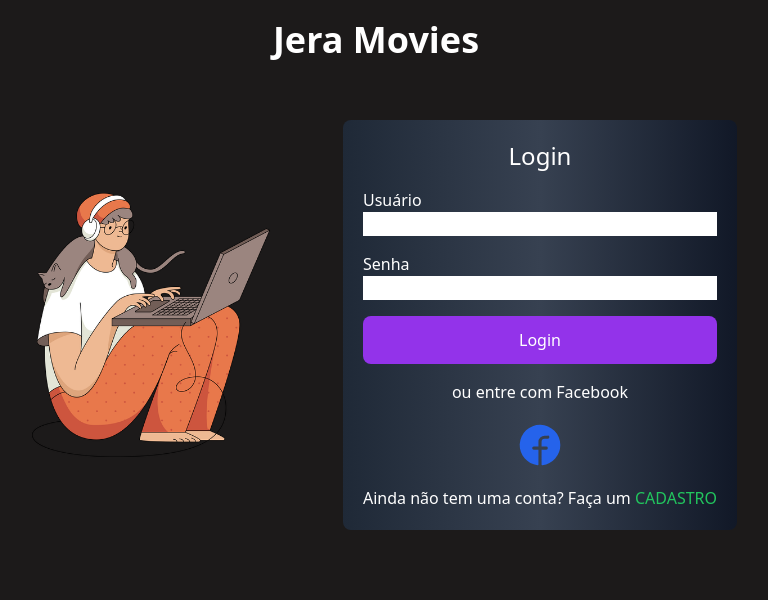
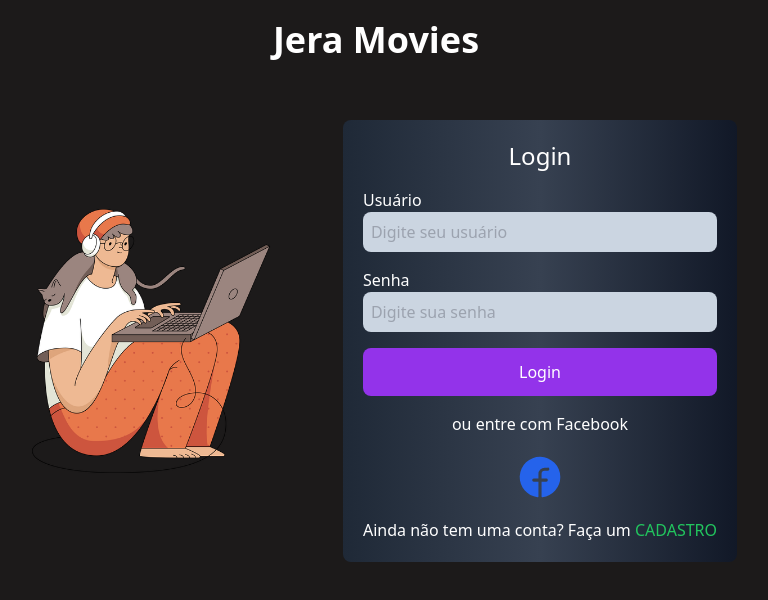
Before and after one commit to Murillou/jera-movies, a React (Vite) app in the folder front-end/: page / in a window 1280 px wide. Shown: the top 600 px of the page, without its empty margins (264-1032 px from the left). Built offline with nearby package versions, Linux system fonts and the light colour scheme.

Commit message:
[feat] componetização dos inputs e labels

```diff
--- /dev/null
+++ b/front-end/src/components/Common/Input.tsx
@@ -0,0 +1,18 @@
+interface InputProps {
+  type: string;
+  name: string;
+  id: string;
+  placeholder: string;
+}
+
+export function Input({ type, name, id, placeholder }: InputProps) {
+  return (
+    <input
+      className="bg-slate-300 p-2 rounded-lg text-slate-50"
+      type={type}
+      name={name}
+      id={id}
+      placeholder={placeholder}
+    />
+  );
+}
--- /dev/null
+++ b/front-end/src/components/Common/Label.tsx
@@ -0,0 +1,8 @@
+interface LabelProps {
+  htmlFor: string;
+  content: string;
+}
+
+export function Label({ htmlFor, content }: LabelProps) {
+  return <label htmlFor={htmlFor}>{content}</label>;
+}
--- a/front-end/src/components/Login/Login.tsx
+++ b/front-end/src/components/Login/Login.tsx
@@ -1,5 +1,7 @@
 import { FacebookLogo } from 'phosphor-react';
 import watchingFilm from '../../assets/girl-watching.webp';
+import { Input } from '../Common/Input';
+import { Label } from '../Common/Label';
 
 export function Login() {
   return (
@@ -17,13 +19,23 @@ export function Login() {
           <h1 className="text-2xl">Login</h1>
 
           <div className="flex flex-col w-full">
-            <label htmlFor="username">Usuário</label>
-            <input type="text" name="username" id="username" />
+            <Label htmlFor="username" content="Usuário" />
+            <Input
+              type="text"
+              name="username"
+              id="username"
+              placeholder="Digite seu usuário"
+            />
           </div>
 
           <div className="flex flex-col w-full">
-            <label htmlFor="password">Senha</label>
-            <input type="password" name="password" id="password" />
+            <Label htmlFor="password" content="Senha" />
+            <Input
+              type="password"
+              name="password"
+              id="password"
+              placeholder="Digite sua senha"
+            />
           </div>
 
           <input
```
